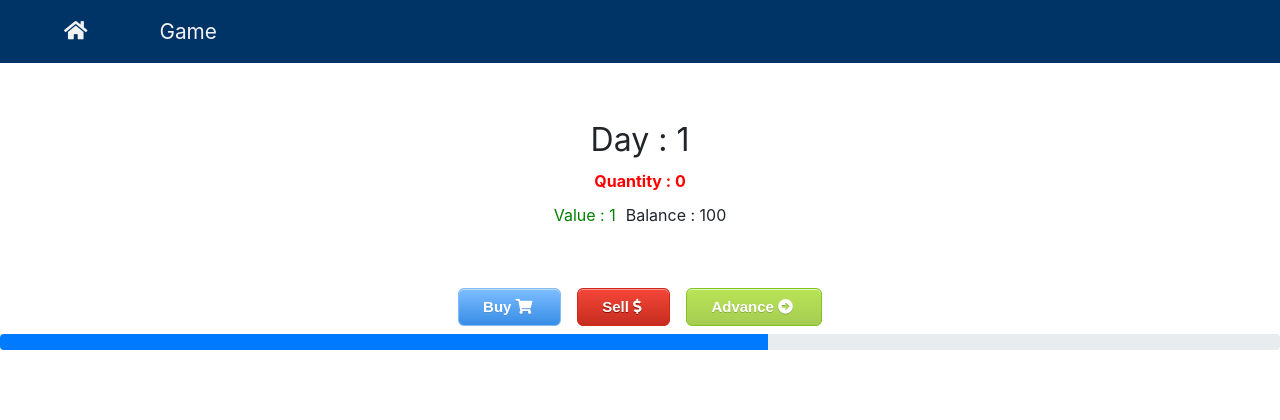
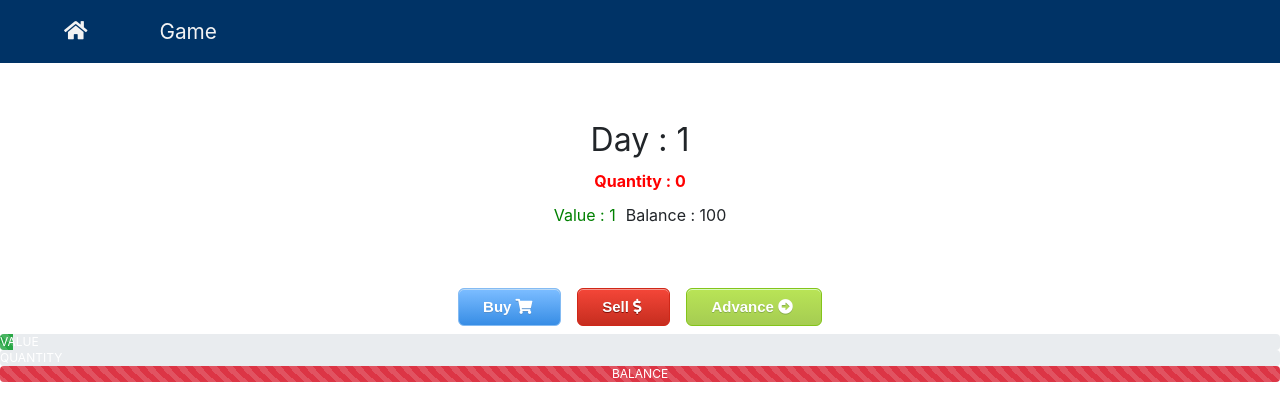
Before and after one commit to nathantbissell/stocks, a React (Create React App) app: page / in a window 1280 px wide. Shown: the top 420 px of the page. Built offline with nearby package versions, Linux system fonts and the light colour scheme.

Commit message:
added progress bars from progress bar bootstrap API y

```diff
--- a/src/Stocks.js
+++ b/src/Stocks.js
@@ -34,7 +34,7 @@ class Stocks extends Component {
 
   advanceDay = () => {
     this.setState({
-      value: Math.floor(Math.random() * 100),
+      value: Math.floor(Math.random() * 100 + 1),
       day: this.state.day + 1
     })
   }
@@ -74,7 +74,9 @@ class Stocks extends Component {
             <i className='m-1 fas fa-arrow-alt-circle-right' />
           </button>
         </div>
-        <ProgressBar now={60} />
+        <ProgressBar striped variant='success' now={value} label='VALUE' />
+        <ProgressBar striped variant='info' now={quantity} label='QUANTITY' />
+        <ProgressBar striped variant='danger' now={balance} label='BALANCE' />
       </React.Fragment>
     )
   }
```
